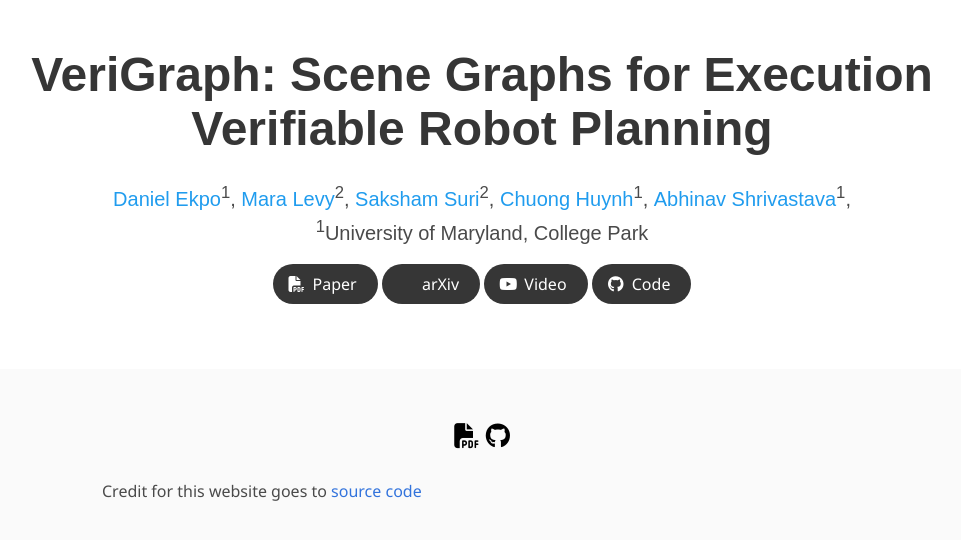
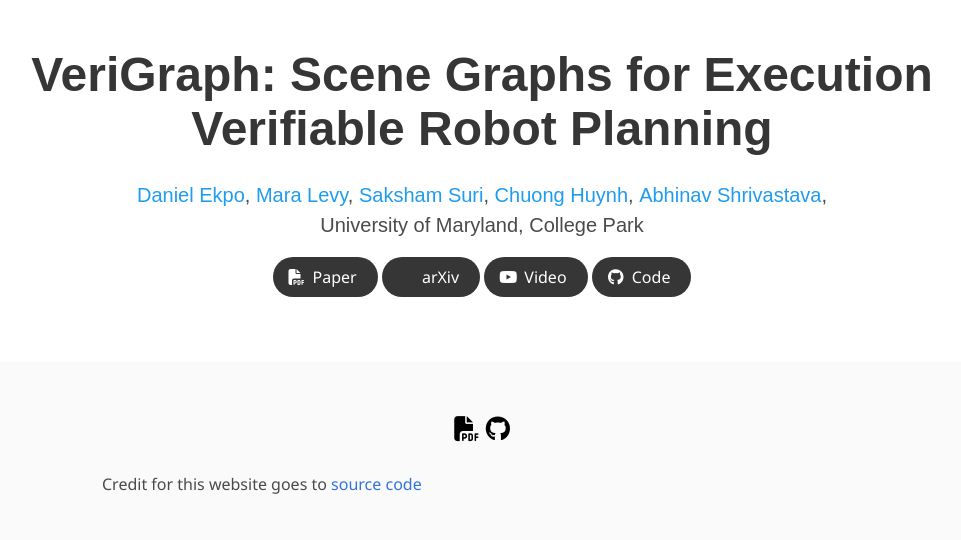
Before and after one commit to veri-graph/veri-graph.github.io, a plain HTML site: page index.html in a window 1280 px wide. Shown: the whole page, without its empty margins (158-1119 px from the left). Drawn offline with nearby package versions, Linux system fonts and the light colour scheme; some icons are missing; a web font is replaced by a local one.

Commit message:
Remove NYU

```diff
--- a/index.html
+++ b/index.html
@@ -51,22 +51,22 @@
           <h1 class="title is-1 publication-title">VeriGraph: Scene Graphs for Execution Verifiable Robot Planning</h1>
           <div class="is-size-5 publication-authors">
             <span class="author-block">
-              <a href="">Daniel Ekpo</a><sup>1</sup>,</span>
+              <a href="">Daniel Ekpo</a>,</span>
             <span class="author-block">
-              <a href="">Mara Levy</a><sup>2</sup>,</span>
+              <a href="">Mara Levy</a>,</span>
             <span class="author-block">
-              <a href="">Saksham Suri</a><sup>2</sup>,
+              <a href="">Saksham Suri</a>,
             </span>
             <span class="author-block">
-              <a href="">Chuong Huynh</a><sup>1</sup>,
+              <a href="">Chuong Huynh</a>,
             </span>
             <span class="author-block">
-                <a href=""> Abhinav Shrivastava</a><sup>1</sup>,
+                <a href=""> Abhinav Shrivastava</a>,
               </span>
           </div>
 
           <div class="is-size-5 publication-authors">
-            <span class="author-block"><sup>1</sup>University of Maryland, College Park</span>
+            <span class="author-block">University of Maryland, College Park</span>
           </div>
 
           <div class="column has-text-centered">
```
